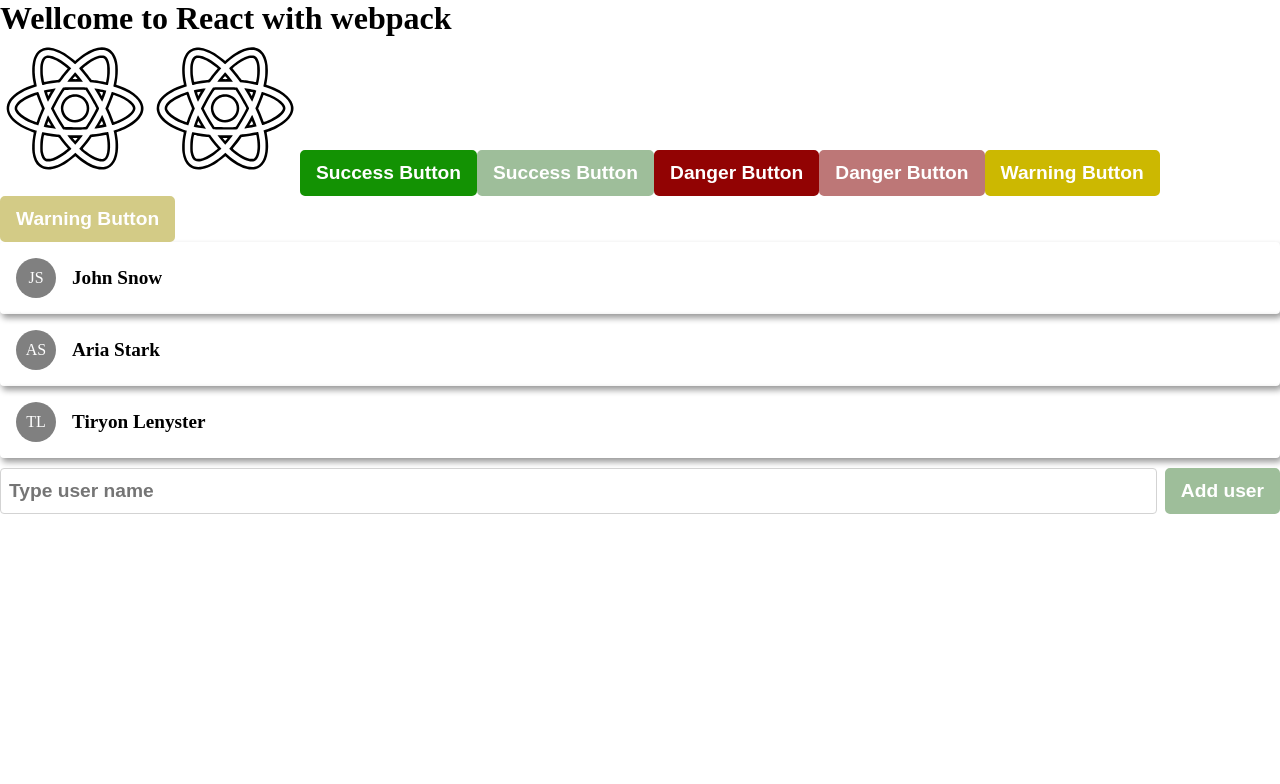
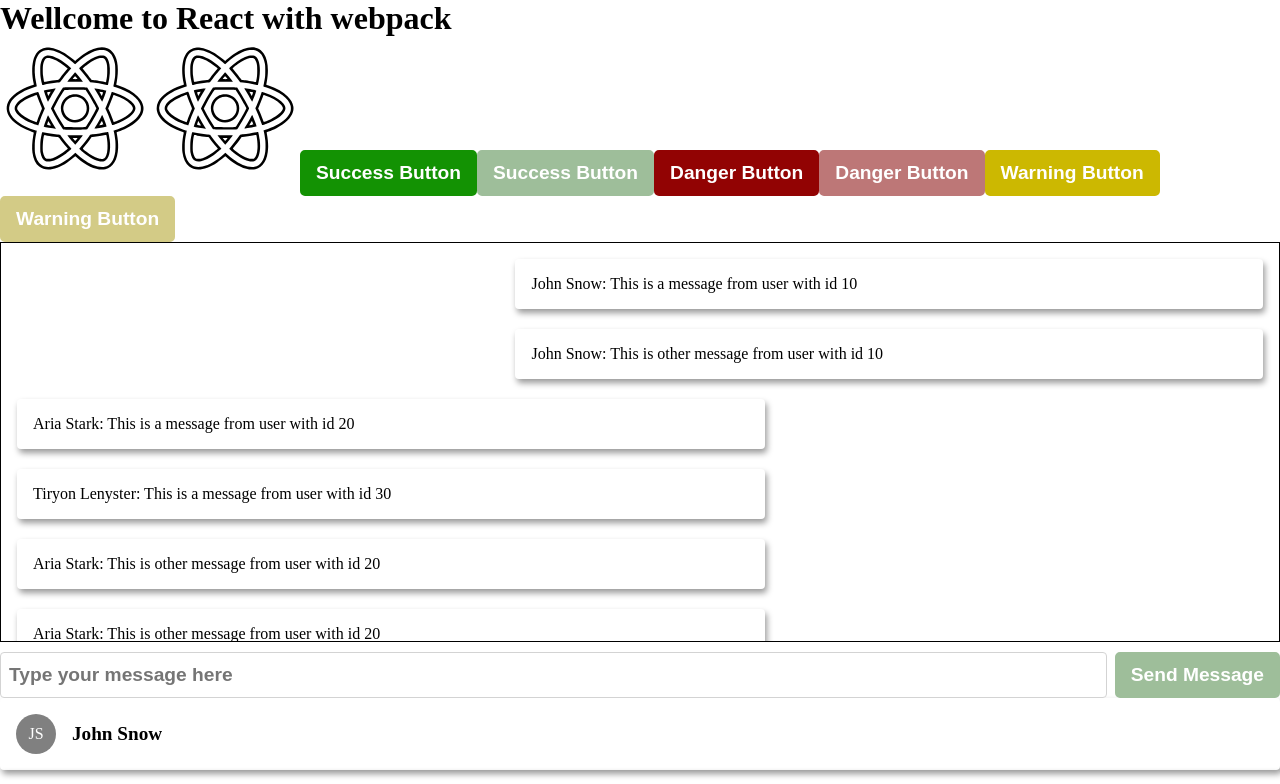
Before and after one commit to ricardoaruiz/curso-react-tests, a React app: page / in a window 1280 px wide. Shown: the top 784 px of the page. Built offline with nearby package versions, Linux system fonts and the light colour scheme.

Commit message:
feat: class 04 - create Messages components and tests

```diff
--- a/src/App.tsx
+++ b/src/App.tsx
@@ -4,6 +4,43 @@ import reactLogo, { ReactComponent as ReactLogo } from 'assets/images/react.svg'
 import { Button } from './components/Button'
 import { UserList } from './components/UserList'
 import { User } from './components/UserList/types'
+import { Messages } from './components/Messages'
+import { LoggedUser, Message } from './components/Messages/types'
+
+const loggedUser: LoggedUser = { id: 10, name: 'John Snow' }
+
+const items: Message[] = [
+  {
+    id: 1,
+    from: { id: 10, name: 'John Snow' },
+    text: 'This is a message from user with id 10',
+  },
+  {
+    id: 2,
+    from: { id: 10, name: 'John Snow' },
+    text: 'This is other message from user with id 10',
+  },
+  {
+    id: 3,
+    from: { id: 20, name: 'Aria Stark' },
+    text: 'This is a message from user with id 20',
+  },
+  {
+    id: 4,
+    from: { id: 30, name: 'Tiryon Lenyster' },
+    text: 'This is a message from user with id 30',
+  },
+  {
+    id: 5,
+    from: { id: 20, name: 'Aria Stark' },
+    text: 'This is other message from user with id 20',
+  },
+  {
+    id: 6,
+    from: { id: 20, name: 'Aria Stark' },
+    text: 'This is other message from user with id 20',
+  },
+]
 
 const users: User[] = [
   { id: 10, name: 'John Snow' },
@@ -38,6 +75,12 @@ export const App: React.FC = () => {
         Warning Button
       </Button>
 
+      <Messages
+        loggedUser={loggedUser}
+        items={items}
+        onSendMessage={(message) => console.log(message)}
+      />
+
       <UserList
         users={users}
         onUserSelect={(id) => console.log(`User selected id ${id}`)}
--- /dev/null
+++ b/src/components/Messages/index.tsx
@@ -0,0 +1,60 @@
+import React from 'react'
+import { MessagesProps } from './types'
+import { Button } from '../Button'
+
+import * as S from './styles'
+
+export const Messages: React.VFC<MessagesProps> = ({
+  loggedUser,
+  items,
+  onSendMessage,
+}) => {
+  const [message, setMessage] = React.useState('')
+
+  const handleInputMessageChange = React.useCallback(
+    (event: React.ChangeEvent<HTMLInputElement>) => {
+      setMessage(event.target.value)
+    },
+    []
+  )
+
+  const nextMessageId = React.useMemo(() => {
+    return !items.length ? 1 : items[items.length - 1].id + 1
+  }, [items])
+
+  const handleSendMessageButtonClick = React.useCallback(() => {
+    onSendMessage({
+      id: nextMessageId,
+      from: loggedUser,
+      text: message,
+    })
+    setMessage('')
+  }, [loggedUser, message, nextMessageId, onSendMessage])
+
+  return (
+    <S.Wrapper>
+      <S.Messages>
+        {items.map(({ id, from, text }) => (
+          <S.Message
+            key={id}
+            isMine={from.id === loggedUser.id}
+          >{`${from.name}: ${text}`}</S.Message>
+        ))}
+      </S.Messages>
+
+      <S.Controls>
+        <S.InputMessage
+          type="text"
+          name="message"
+          id="message"
+          placeholder="Type your message here"
+          value={message}
+          onChange={handleInputMessageChange}
+        />
+        <Button disabled={!message} onClick={handleSendMessageButtonClick}>
+          Send Message
+        </Button>
+      </S.Controls>
+    </S.Wrapper>
+  )
+}
--- /dev/null
+++ b/src/components/Messages/styles.ts
@@ -0,0 +1,45 @@
+import styled from 'styled-components'
+
+export const Wrapper = styled.div``
+
+export const Messages = styled.ul`
+  display: flex;
+  flex-direction: column;
+
+  max-height: 400px;
+  overflow-y: auto;
+  border: 1px solid black;
+  padding: 1rem;
+  list-style: none;
+`
+
+type MessageProps = {
+  isMine: boolean
+}
+
+export const Message = styled.li<MessageProps>`
+  padding: 1rem;
+  box-shadow: 2px 4px 6px rgba(0, 0, 0, 0.4);
+  width: 60%;
+  border-radius: 4px;
+  align-self: ${({ isMine }) => (isMine ? 'flex-end' : 'flex-start')};
+
+  & + li {
+    margin-top: 20px;
+  }
+`
+
+export const Controls = styled.div`
+  display: flex;
+  margin-top: 10px;
+`
+
+export const InputMessage = styled.input`
+  font-size: 1.2rem;
+  font-weight: 700;
+  padding: 0 0.5rem;
+  border-radius: 4px;
+  border: 1px solid lightgray;
+  margin-right: 0.5rem;
+  flex: 1;
+`
--- /dev/null
+++ b/src/components/Messages/types.ts
@@ -0,0 +1,16 @@
+export type MessagesProps = {
+  loggedUser: LoggedUser
+  items: Message[]
+  onSendMessage: (message: Message) => void
+}
+
+export type Message = {
+  id: number
+  from: LoggedUser
+  text: string
+}
+
+export type LoggedUser = {
+  id: number
+  name: string
+}
```
Also changed, not shown: 1 other file (tests, documents, lock files or other folders).
